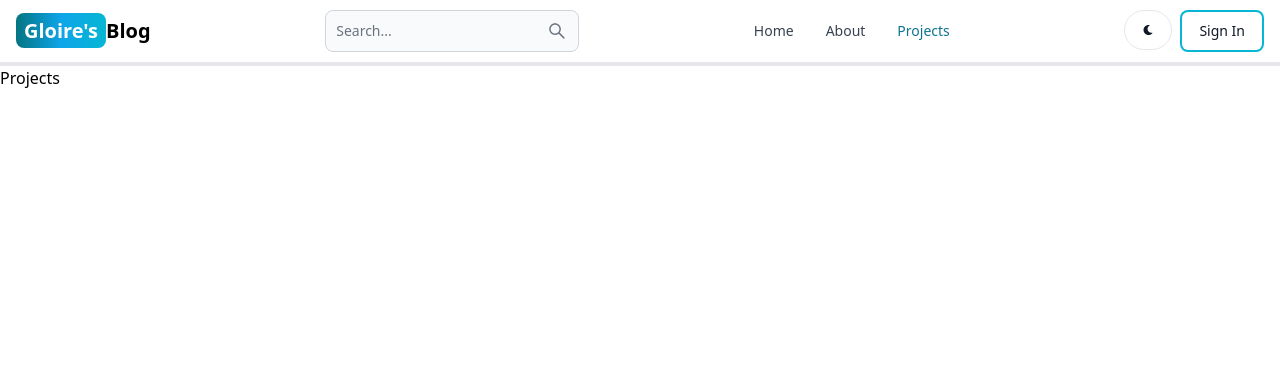
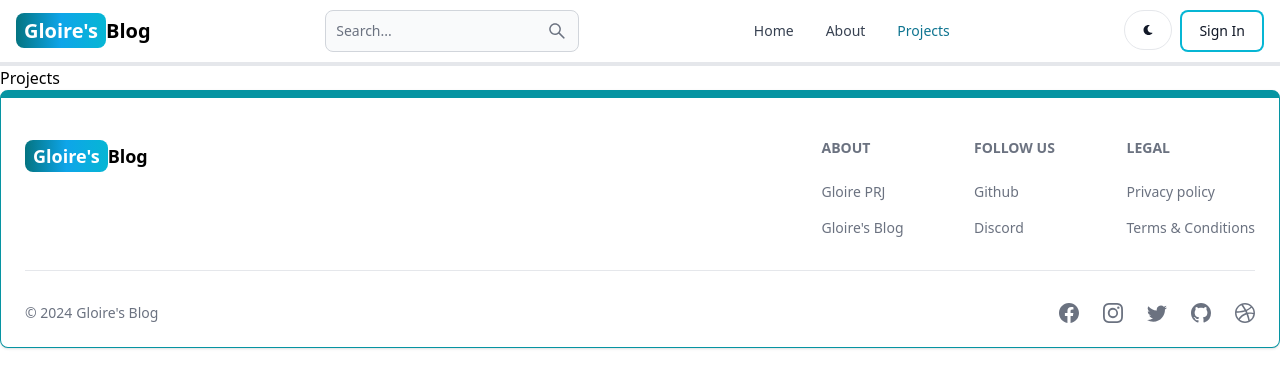
Before and after one commit to Gloire-beya/gloire-blog, a React (Vite) app in the folder client/: page /projects in a window 1280 px wide. Shown: the top 388 px of the page. Built offline with nearby package versions, Linux system fonts and the light colour scheme.

Commit message:
Create and add the footer component

```diff
--- a/client/src/App.jsx
+++ b/client/src/App.jsx
@@ -6,6 +6,7 @@ import SignIn from './pages/SignIn'
 import SignUp from './pages/SignUp'
 import Home from './pages/Home'
 import Header from './components/Header'
+import Footer from './components/Footer'
 
 export default function App() {
 
@@ -20,6 +21,7 @@ export default function App() {
         <Route path='/dashboard' element={<Dashboard />} />
         <Route path='/projects' element={<Projects />} />
       </Routes>
+      <Footer />
     </BrowserRouter>
   )
 }
--- /dev/null
+++ b/client/src/components/Footer.jsx
@@ -0,0 +1,81 @@
+import { Footer, FooterCopyright } from 'flowbite-react'
+import { Link } from 'react-router-dom'
+import { BsFacebook, BsInstagram, BsTwitch, BsGithub, BsDribbble, BsTwitter } from 'react-icons/bs'
+
+export default function FooterCom() {
+    return (
+        <Footer container className='border border-t-8 border-teal-500'>
+            <div className='w-full max-w-7xl mx-auto'>
+                <div className='grid-w-full justify-between sm:flex md:grid-cols-1'>
+                    <div className='mt-5'>
+                        <Link
+                            to={'/'}
+                            className='self-center whitespace-nowrap text-lg sm:tex-xl font-semibold dark:text-white'
+                        >
+                            <span className='px-2 py-1 bg-gradient-to-r from-teal-600 via-sky-500 to-cyan-500 rounded-lg text-white'>
+                                Gloire's
+                            </span>
+                            Blog
+                        </Link>
+                    </div>
+                    <div className='grid grid-cols-2 gap-8 mt-4 sm:grid-cols-3 sm:gap-6'>
+                        <div>
+                            <Footer.Title title='About' />
+                            <Footer.LinkGroup col>
+                                <Footer.Link
+                                    href='#'
+                                    target='_blank'
+                                    rel='noopener noreferrer'
+                                >
+                                    Gloire PRJ
+                                </Footer.Link>
+                                <Footer.Link
+                                    href='/about'
+                                    target='_blank'
+                                    rel='noopener noreferrer'>
+                                    Gloire's Blog
+                                </Footer.Link>
+                            </Footer.LinkGroup>
+                        </div>
+                        <div>
+                            <Footer.Title title='Follow us' />
+                            <Footer.LinkGroup col>
+                                <Footer.Link
+                                    href='#'
+                                    target='_blank'
+                                    rel='noopener noreferrer'
+                                >
+                                    Github
+                                </Footer.Link>
+                                <Footer.Link href='#'>Discord</Footer.Link>
+                            </Footer.LinkGroup>
+                        </div>
+                        <div>
+                            <Footer.Title title='Legal' />
+                            <Footer.LinkGroup col>
+                                <Footer.Link href='#'>Privacy policy</Footer.Link>
+                                <Footer.Link href='#'>Terms &amp; Conditions</Footer.Link>
+                            </Footer.LinkGroup>
+                        </div>
+                    </div>
+                </div>
+                <Footer.Divider />
+                <div className='w-full sm:flex sm:items-center sm:justify-between'>
+                    <Footer.Copyright
+                        href='#'
+                        by="Gloire's Blog"
+                        year={new Date().getFullYear()}
+                    />
+                    <div className='flex gap-6 sm:mt-0 mt-4 sm:justify-center'>
+                        <Footer.Icon href='#' icon={BsFacebook} />
+                        <Footer.Icon href='#' icon={BsInstagram} />
+                        <Footer.Icon href='#' icon={BsTwitter} />
+                        <Footer.Icon href='#' icon={BsGithub} />
+                        <Footer.Icon href='#' icon={BsDribbble} />
+                    </div>
+                </div>
+
+            </div>
+        </Footer>
+    )
+}
```
